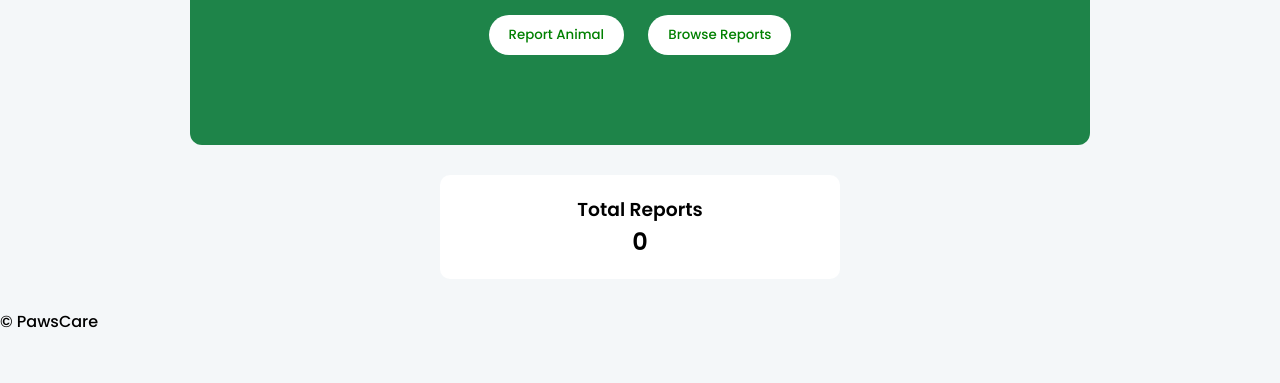
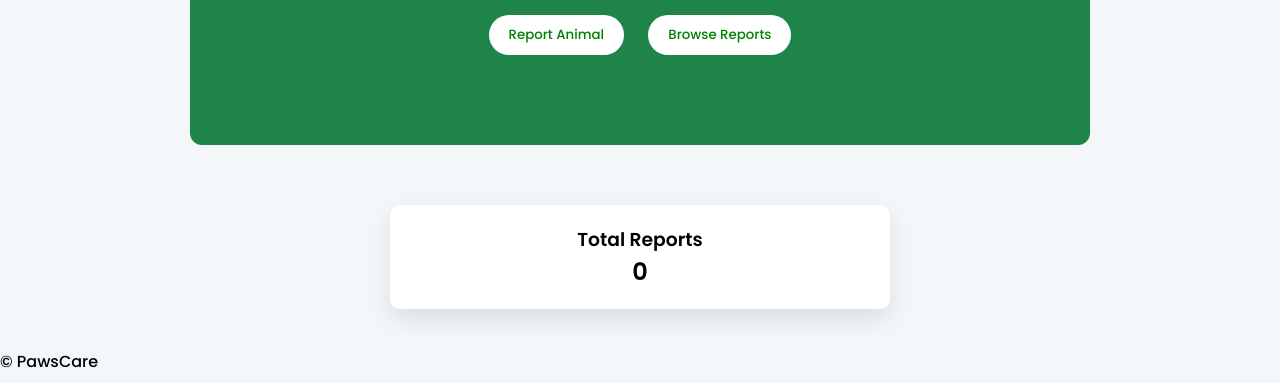
Before and after one commit to Raghav-Naithani17/pawscare-project, a website: page index.html in a window 1280 px wide. Shown: the part 417-800 px from the top of the page. Drawn offline with nearby package versions, Linux system fonts and the light colour scheme; no server answers.

Commit message:
fix spacing UI

```diff
--- a/style.css
+++ b/style.css
@@ -99,3 +99,14 @@ body {
 .page.active {
   display: block;
 }
+/* FIX DASHBOARD SPACING */
+.dashboard {
+  margin: 60px auto 40px auto;  /* pushes it down */
+  max-width: 500px;
+  box-shadow: 0 10px 25px rgba(0,0,0,0.1);
+}
+
+/* ADD EXTRA SPACE BELOW FEATURES */
+.features {
+  margin-bottom: 30px;
+}
```
